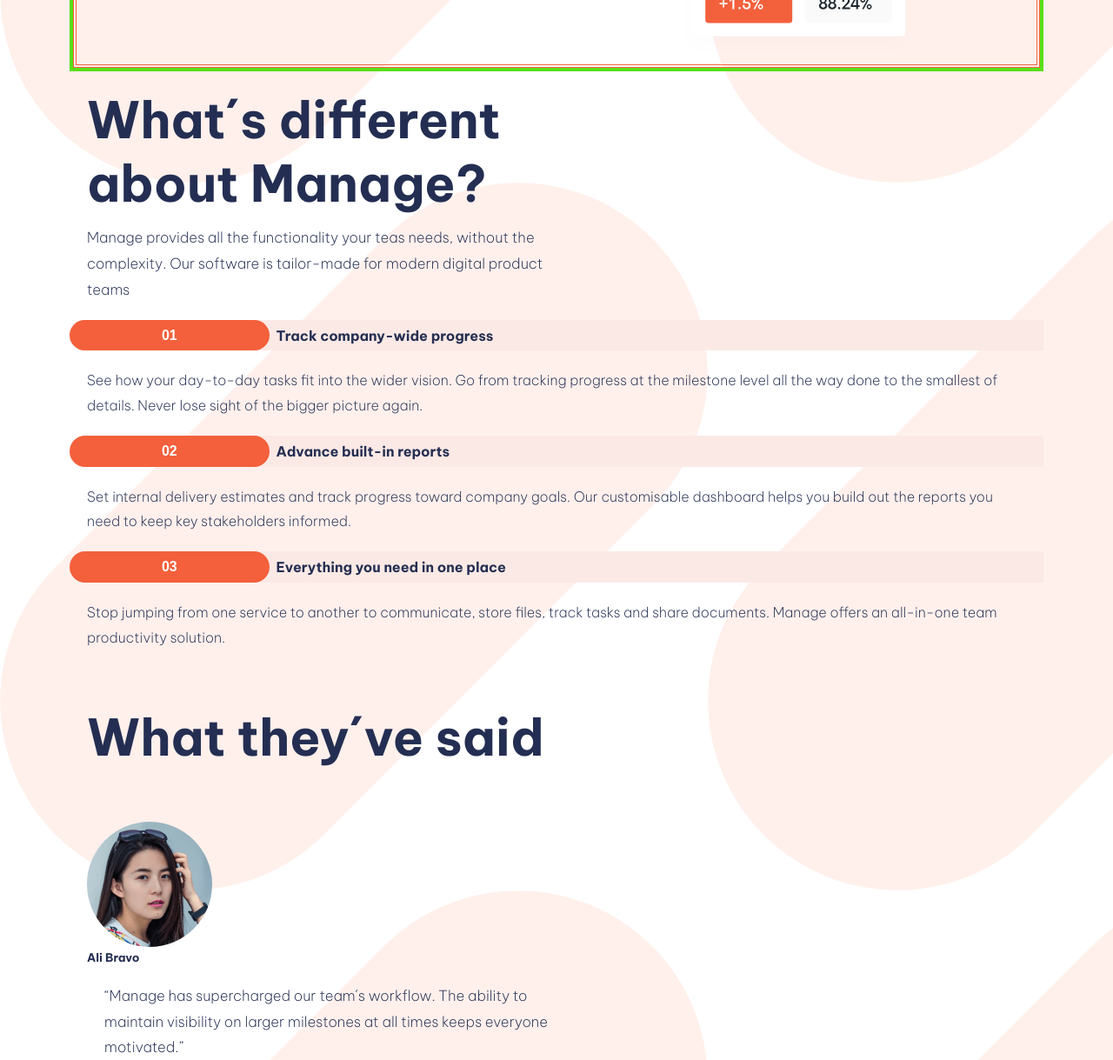
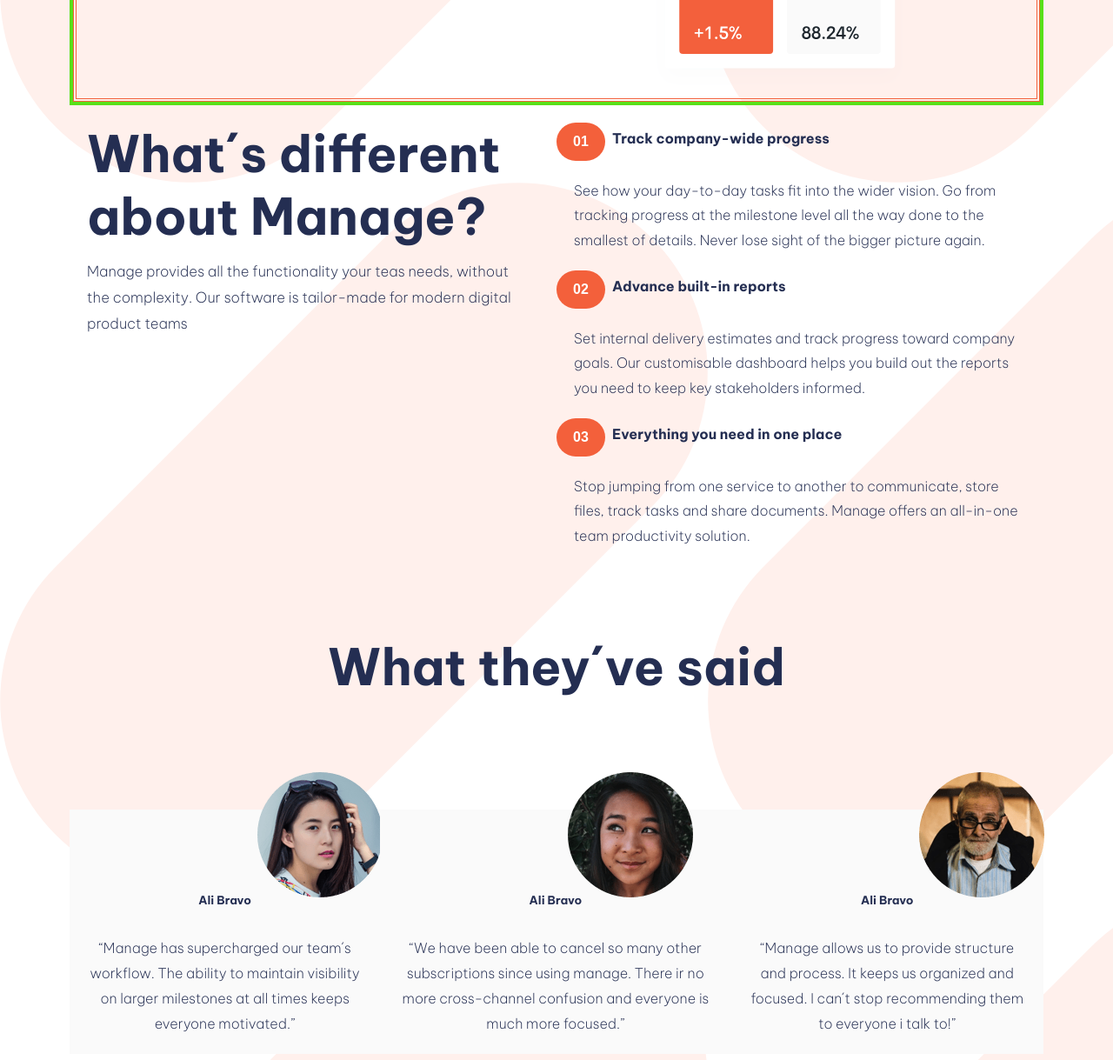
Before and after one commit to fdquispe/front-end, a plain HTML site: page home.html in a window 1280 px wide. Shown: the part 604-1823 px from the top of the page at 87% size. Drawn offline with Linux system fonts and the light colour scheme.

Commit message:
Subiendo segunda seccion main

```diff
--- a/css/home.css
+++ b/css/home.css
@@ -293,4 +293,54 @@ a img {
   .texto h3 {
     font-size: 58px;
   }
+
+  .main2 {
+    display: flex;
+    flex-direction: row;
+    justify-content: space-between;
+  }
+  section .texto {
+    width: 50%;
+  }
+  section .texto_izquierdo {
+    width: 50%;
+    padding-top: 20px;
+    text-align: left;
+  }
+  .numeracion {
+    background-color: rgba(0, 0, 0, 0);
+    border-top-left-radius: 0px;
+    border-bottom-left-radius: 0px;
+  }
+  .button-number {
+    width: 10%;
+    padding: 0.8rem;
+  }
+  .texto3 div h3 {
+    text-align: center;
+    font-size: 58px;
+    margin-bottom: 8rem;
+    margin-top: 5rem;
+  }
+  .final-main {
+    display: flex;
+    flex-direction: row;
+  }
+  .final-main article {
+    text-align: center;
+    background-color: #fafafa;
+    position: relative;
+  }
+  .final-main img {
+    position: absolute;
+    bottom: 11.2rem;
+    left: 13.5rem;
+  }
+  .final-main h5 {
+    padding-top: 6rem;
+  }
+  .final-main p {
+    text-align: center;
+    padding-top: 2rem;
+  }
 }
--- a/home.html
+++ b/home.html
@@ -55,7 +55,7 @@
         </div>
       </section>
 
-      <section>
+      <section class="main2">
         <div class="texto">
           <h3>What´s different about Manage?</h3>
           <p>
@@ -64,8 +64,7 @@
             teams
           </p>
         </div>
-      </section>
-      <section>
+        <div class="texto_izquierdo">
           <article>
             <div class="numeracion">
               <button class="button-number">01</button>
@@ -95,32 +94,34 @@
             </div>
             <p>
               Stop jumping from one service to another to communicate, store
-            files, track tasks and share documents. Manage offers an all-in-one
-            team productivity solution.
+              files, track tasks and share documents. Manage offers an
+              all-in-one team productivity solution.
             </p>
           </article>
+        </div>
       </section>
 
-      <section class="texto">
+      <section class="texto3">
         <div>
           <h3>What they´ve said</h3>
         </div>
+        <div class="final-main">
           <article>
             <img src="img/avatar-anisha.png" alt="" />
             <h5>Ali Bravo</h5>
             <p>
               “Manage has supercharged our team´s workflow. The ability to
-            maintain visibility on larger milestones at all times keeps everyone
-            motivated.”
+              maintain visibility on larger milestones at all times keeps
+              everyone motivated.”
             </p>
           </article>
           <article>
             <img src="img/avatar-ali.png" alt="" />
             <h5>Ali Bravo</h5>
             <p>
-            “We have been able to cancel so many other subscriptions since using
-            manage. There ir no more cross-channel confusion and everyone is
-            much more focused.”
+              “We have been able to cancel so many other subscriptions since
+              using manage. There ir no more cross-channel confusion and
+              everyone is much more focused.”
             </p>
           </article>
           <article>
@@ -128,10 +129,11 @@
             <h5>Ali Bravo</h5>
             <p>
               “Manage allows us to provide structure and process. It keeps us
-            organized and focused. I can´t stop recommending them to everyone i
-            talk to!”
+              organized and focused. I can´t stop recommending them to everyone
+              i talk to!”
             </p>
           </article>
+        </div>
       </section>
       <div class="getstarted2">
         <button type="submit">Get Started</button>
```
Lines whose indentation alone changed are shown as unchanged.
